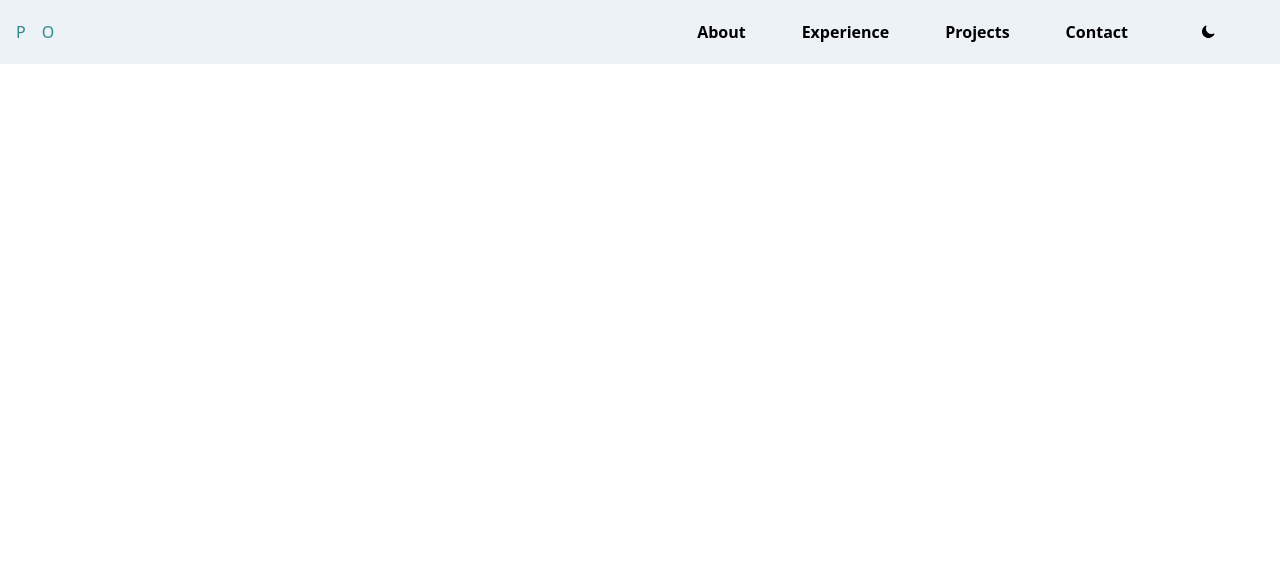
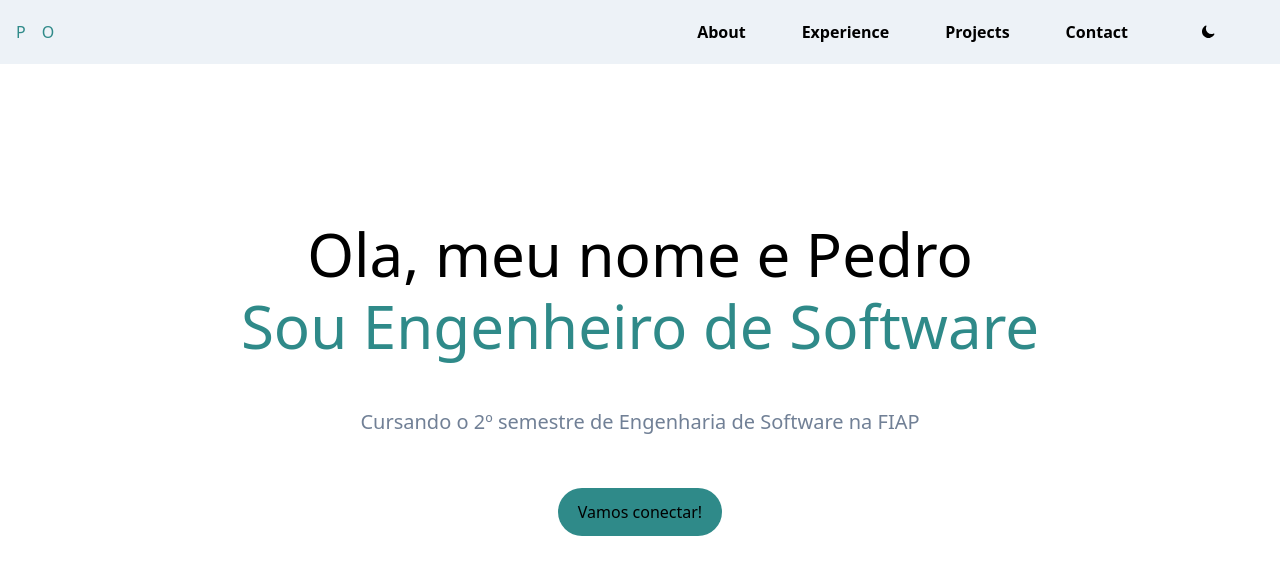
Before and after one commit to PeOliveira18/Portf-lio, a React (Vite) app: page / in a window 1280 px wide. Shown: the top 574 px of the page. Built offline with nearby package versions, Linux system fonts and the light colour scheme.

Commit message:
Mudancas

```diff
--- a/src/App.jsx
+++ b/src/App.jsx
@@ -1,9 +1,11 @@
 import Header from "./Components/Header/header"
+import Hero from "./Components/Hero/hero"
 
 function App() {
   return (
     <>
       <Header/>
+      <Hero/>
     </>
   )
 }
--- /dev/null
+++ b/src/Components/Hero/hero.jsx
@@ -0,0 +1,17 @@
+import { Switch } from "@headlessui/react";
+
+
+function Hero() {
+    return (
+        <section>
+            <div className="flex justify-center flex-col gap-3 pt-36 text-center">
+                <h1 className ='mt-4 text-black dark:text-white-100 text-6xl'>Ola, meu nome e Pedro</h1>
+                <h1 className="text-texto-100 text-6xl"> Sou Engenheiro de Software</h1>
+                <p className="text-xl pt-10 text-texto-200">Cursando o 2º semestre de Engenharia de Software na FIAP </p>
+                <a className="rounded-full bg-texto-100 py-3 px-5 mt-10 items-center cursor-pointer w-fit mx-auto">Vamos conectar!</a>
+            </div>
+        </section>
+    );
+}
+
+export default Hero;
--- a/tailwind.config.js
+++ b/tailwind.config.js
@@ -25,7 +25,8 @@ export default {
           500: '#4d505a'
         },
         texto:{
-          100: '#2F8A89'
+          100: '#2F8A89',
+          200: '#718096'
         }
       }
     },
```
